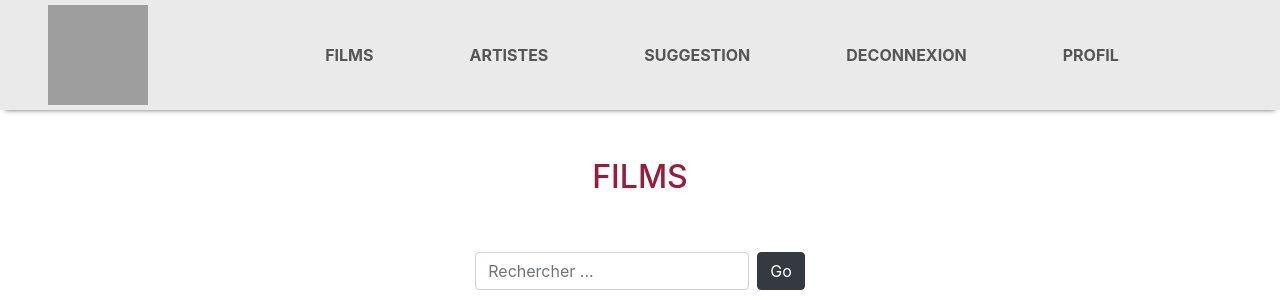
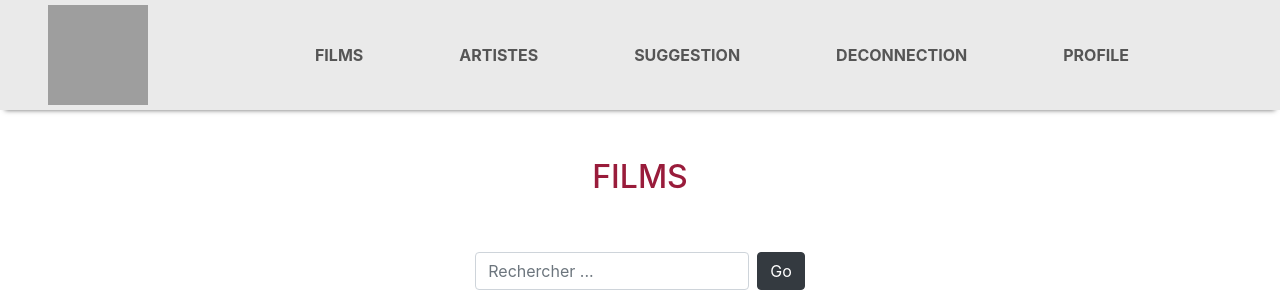
Before and after one commit to Thomas-Loegel/allo_jati, a PHP site: page /allo_jati/Films in a window 1280 px wide. Shown: the top 300 px of the page. Run offline with PHP 8.4, Linux system fonts and the light colour scheme; the visitor is signed in with stand-in values (Sample User, id 1); tables that the repository leaves empty or names only in its code hold one stand-in row (values such as "Sample post"); grey boxes marked "Sample" are stand-in pictures; grey boxes are pictures that could not be loaded.

Commit message:
modification nom en francais url

```diff
--- a/Controllers/MoviesController.php
+++ b/Controllers/MoviesController.php
@@ -11,9 +11,6 @@ class MoviesController extends ArtsController
       //$this->twig = parent::getTwig();
       parent::__construct();
       $this->model = new Movies();
-
-
-
    }
 
    /**
@@ -63,14 +60,12 @@ class MoviesController extends ArtsController
    *  Affiche un Film avec son Id
    */
    public function showMovie($id_movie) {
-      session_start();
-
 
       // Affiche les Artistes liés a Id Film
       $instanceArtists = new Artists();
       $artists = $instanceArtists->getByMovie($id_movie);
 
-      /******************************ANTHONY********************************* */
+      /******************************ANTHONY**********************************/
 
       //Instancie la class comments
       $instanceComments = new Comments();
--- a/Controllers/UsersController.php
+++ b/Controllers/UsersController.php
@@ -287,7 +287,7 @@ class UsersController extends Controller
    */
    public function register($slug = "Inscription")
    {
-      session_start();
+
       //déclaration des variables
 
       $mail = NULL;
--- a/Views/Users/login.html.twig
+++ b/Views/Users/login.html.twig
@@ -17,7 +17,7 @@
 		{% if slug is null %}
 
 			<div class="row justify-content-md-center">
-				<form name="login" class="col-4 users-form" method="POST" action="{{baseUrl}}/Connexion/post">
+				<form name="login" class="col-4 users-form" method="POST" action="{{baseUrl}}/Connection/post">
 					<h2>Connectez-vous :</h2>
 					{# PSEUDO #}
 					<div class="form-group-users">
@@ -158,8 +158,6 @@
 					<small id="requiredField" class="form-text text-muted">Champs obligatoires *</small>
 				</form>
 			</div>
-
 		{% endif %}
-
 	</div>
 {% endblock %}
--- a/Views/template.html.twig
+++ b/Views/template.html.twig
@@ -34,7 +34,8 @@
                         <a class="nav-link hover-menu" href="{{baseUrl}}/Artistes">ARTISTES</a>
                      </li>
                      <li class="nav-item active">
-                        <a class="nav-link hover-menu" href="{{baseUrl}}/Connexion">CONNEXION</a>
+                        <a class="nav-link hover-menu" href="{{baseUrl}}/Connection">CONNECTION</a>
+
                      </li>
                   </ul>
                </div>
@@ -58,10 +59,10 @@
                         <a class="nav-link hover-menu" href="{{baseUrl}}/Artistes">ARTISTES</a>
                      </li>
                      <li class="nav-item active">
-                        <a class="nav-link hover-menu" href="{{baseUrl}}/Deconnexion">DECONNEXION</a>
+                        <a class="nav-link hover-menu" href="{{baseUrl}}/Deconnection">DECONNECTION</a>
                      </li>
                      <li class="nav-item active">
-                        <a class="nav-link hover-menu" href="{{baseUrl}}/Profil">PROFIL</a>
+                        <a class="nav-link hover-menu" href="{{baseUrl}}/Profile">PROFILE</a>
                      </li>
                      <li class="nav-item active">
                         <a class="nav-link hover-menu" href="{{baseUrl}}/Admin">ADMIN</a>
@@ -90,10 +91,10 @@
                      <a class="nav-link hover-menu" href="{{baseUrl}}/Suggestion">Suggestion</a>
                   </li>
                   <li class="nav-item active">
-                     <a class="nav-link hover-menu" href="{{baseUrl}}/Deconnexion">DECONNEXION</a>
+                     <a class="nav-link hover-menu" href="{{baseUrl}}/Deconnection">DECONNECTION</a>
                   </li>
                   <li class="nav-item active">
-                     <a class="nav-link hover-menu" href="{{baseUrl}}/Profil">PROFIL</a>
+                     <a class="nav-link hover-menu" href="{{baseUrl}}/Profile">PROFILE</a>
                   </li>
                </ul>
             </div>
--- a/index.php
+++ b/index.php
@@ -21,8 +21,8 @@ $router->post('/Artistes/Recherche', 'Artists.search');
 $router->get('/Artistes', 'Artists.showAllArtists');
 
 // Route Login
-$router->get('/Connexion', 'Users.connexion');
-$router->post('/Connexion/post', 'Users.login');
+$router->get('/Connection', 'Users.connexion');
+$router->post('/Connection/post', 'Users.login');
 
 // route forgetPassword
 $router->get('/MotDePasseOublie', 'Users.forgetPassword');
@@ -37,7 +37,7 @@ $router->post('/ChangerMotDePasse/:slugurl/post', 'Users.updatePassword');
 
 // route forgetPassword
 $router->get('/MotDePasseOublie', 'Users.forgetPassword');
-$router->post('/Connexion/post', 'Users.forgetPassword');
+$router->post('/Connection/post', 'Users.forgetPassword');
 
 // Route Register
 $router->get('/Inscription', 'Users.register');
@@ -50,7 +50,7 @@ $router->get('/Commentaires/EffacerCommentaire_:id_movie', 'Comments.deleteComme
 $router->get('/Commentaires', 'Comments.index');
 
 // Route Deconnexion
-$router->get('/Deconnexion', 'Users.logout');
+$router->get('/Deconnection', 'Users.logout');
 
 // Route Admin
 $router->get('/Admin/EffacerCommentaire_:id_comment_:id_user', 'Comments.deleteComment');
@@ -64,6 +64,7 @@ $router->get('/Admin/Liste_Films', 'Admin.editMovies');
 $router->get('/Admin/Liste_Artistes', 'Admin.editArtists');
 $router->get('/Admin/Ajout_Film', 'Admin.addMovie');
 $router->post('/Admin/Ajout_Film/Add', 'Admin.addMovie');
+$router->post('/Admin/Ajout_Artiste/Add', 'Admin.addArtist');
 $router->get('/Admin/Ajout_Artiste', 'Admin.addArtist');
 
 
```
